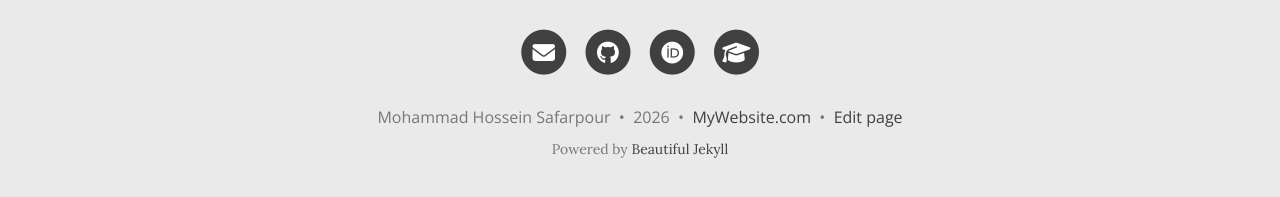
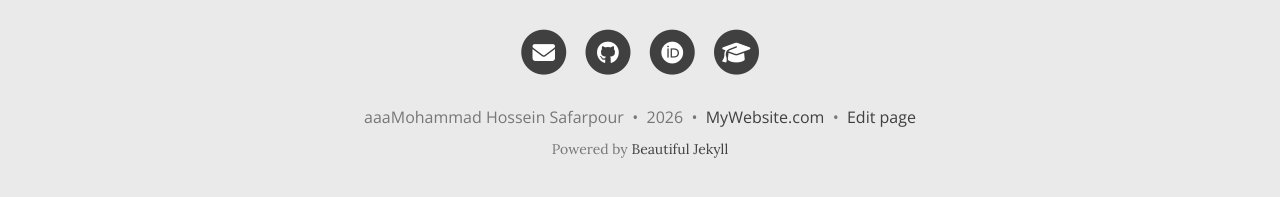
Before and after one commit to safarpour-mh/safarpour-mh.github.io, a Jekyll site: the page built from index.html, in a window 1280 px wide and 900 px high, scrolled down 645 px. Shown: the part 690-887 px from the top of the window. Built offline with Jekyll 4.4.1, drawn with Linux system fonts in a browser that asks for light colours; the list of posts is cut into pages by our own code; comment, search, counter and statistics services are not loaded.

Commit message:
Update _config.yml

```diff
--- a/_config.yml
+++ b/_config.yml
@@ -13,7 +13,7 @@
 title: My website
 
 # Your name to show in the footer
-author: Mohammad Hossein Safarpour
+author: aaaMohammad Hossein Safarpour
 
 ###############################################
 # --- List of links in the navigation bar --- #
```
